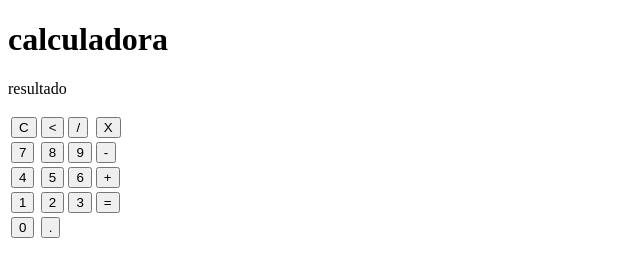
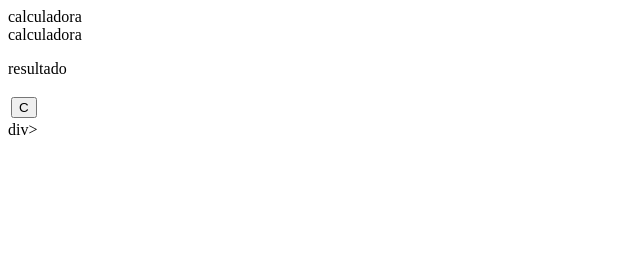
Before and after one commit to kauanybueno/kauculadora, a plain HTML site: page index.html in a window 1280 px wide. Shown: the whole page, without its empty margins (0-640 px from the left). Drawn offline with Linux system fonts and the light colour scheme.

Commit message:
Add files via upload

```diff
--- a/index.html
+++ b/index.html
@@ -2,44 +2,19 @@
 <html lang="en">
     <head>
         <meta charset="UTF-8">
-        <meta name="viewport" content="width=device-width, initial-scale=1.0">
+        <meta name="viewport" content="width=device-width, initial-scale=1.0"
         <title>calculadora</title>
-        <link rel="stylesheet" href="styles.css">
+        <link rel="stylesheet" href="styles.css"
     </head>
     <body>
-        <div class="calculadora">
+        <div class="calculadora"
         <h1>calculadora</h1>
         <p id="resultado">resultado</p>
         <table>
             <tr>
-                <td> <button class="botao">C</button></td>
-                <td> <button class="botao"><</button></td>
-                <td> <button class="botao">/</button></td>
-                <td> <button class="botao">X</button></td>
-            </tr>
-            <tr>
-                <td> <button class="botao">7</button></td>
-                <td> <button class="botao">8</button></td>
-                <td> <button class="botao">9</button></td>
-                <td> <button class="botao">-</button></td>
-            </tr>
-            <tr>
-                <td> <button class="botao">4</button></td>
-                <td> <button class="botao">5</button></td>
-                <td> <button class="botao">6</button></td>
-                <td> <button class="botao">+</button></td>
-            </tr>
-            <tr>
-                <td> <button class="botao">1</button></td>
-                <td> <button class="botao">2</button></td>
-                <td> <button class="botao">3</button></td>
-                <td> <button class="botao">=</button></td>
-            </tr>
-            <tr>
-                <td> <button class="botao">0</button></td>
-                <td> <button class="botao">.</button></td>
+                <td> <button class="botão">C</button></td>
             </tr>
         </table>
-        </body>
+        </body>div>
     </body>
 </html>
```
